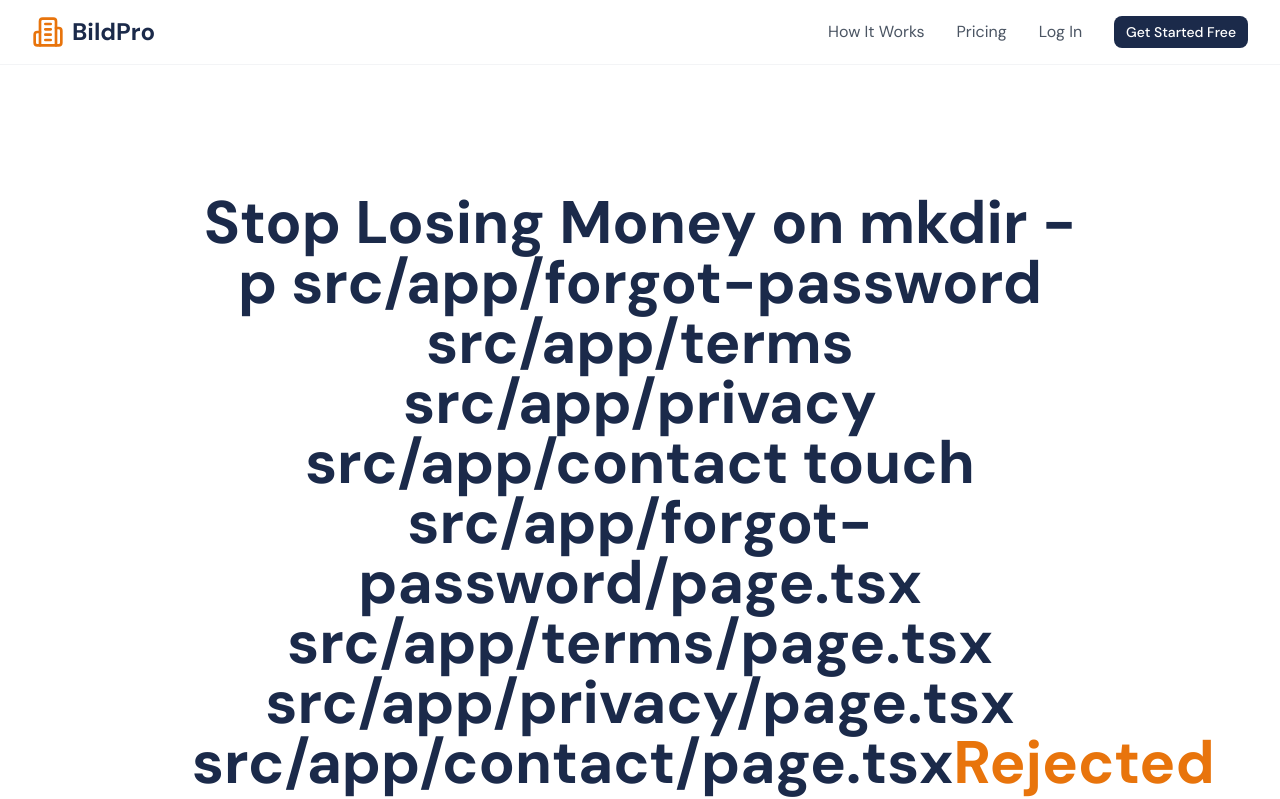
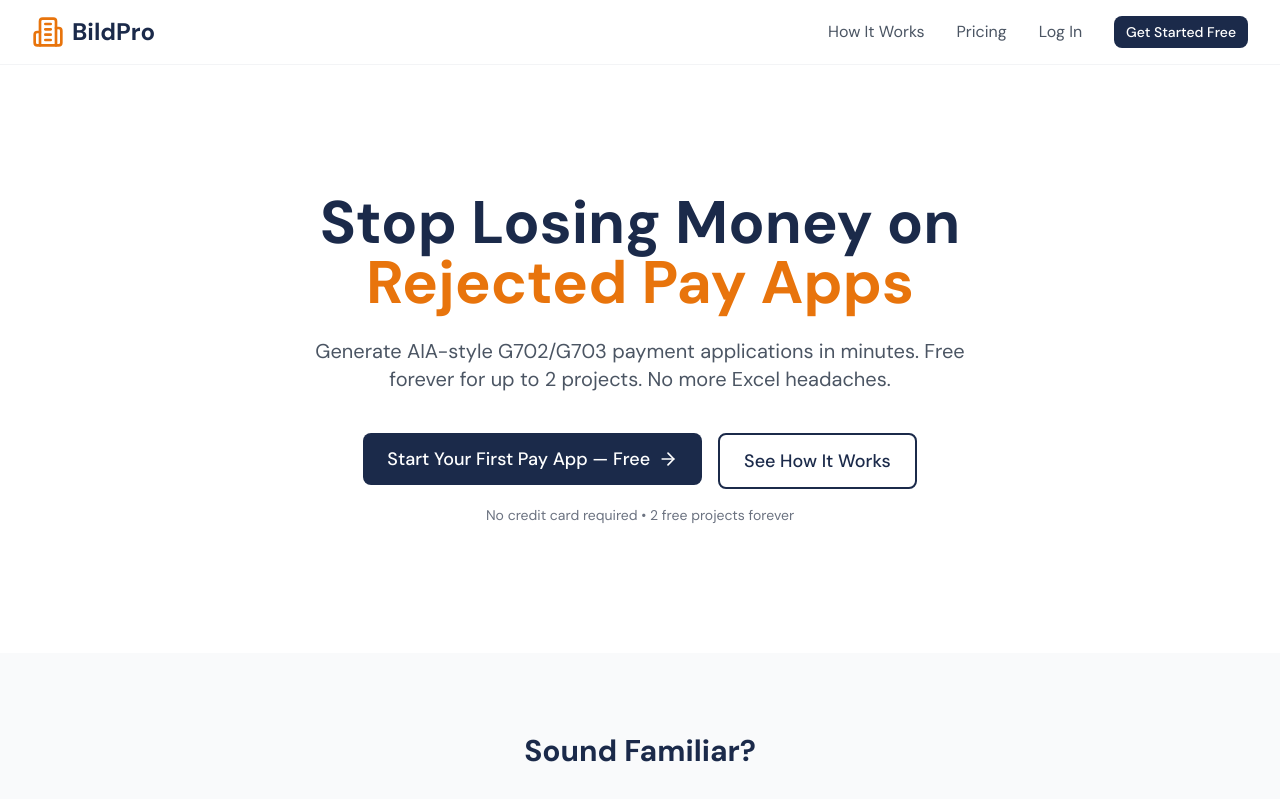
Before and after one commit to th3mailmann/bildpro, a Next.js app: page / in a window 1280 px wide. Shown: the top 799 px of the page. Built offline with nearby package versions, Linux system fonts and the light colour scheme.

Commit message:
Fix: navigation backslash and footer links

```diff
--- a/src/app/page.tsx
+++ b/src/app/page.tsx
@@ -45,9 +45,7 @@ export default function LandingPage() {
         <div className="max-w-7xl mx-auto px-4 sm:px-6 lg:px-8">
           <div className="text-center max-w-4xl mx-auto">
             <h1 className="text-4xl md:text-5xl lg:text-6xl font-bold text-navy-900 leading-tight">
-              Stop Losing Money on{' '}mkdir -p src/app/forgot-password src/app/terms src/app/privacy src/app/contact
-              touch src/app/forgot-password/page.tsx src/app/terms/page.tsx src/app/privacy/page.tsx src/app/contact/page.tsx
-
+              Stop Losing Money on{' '}
               <span className="text-construction-500">Rejected Pay Apps</span>
             </h1>
             <p className="mt-6 text-xl text-gray-600 max-w-2xl mx-auto">
```
